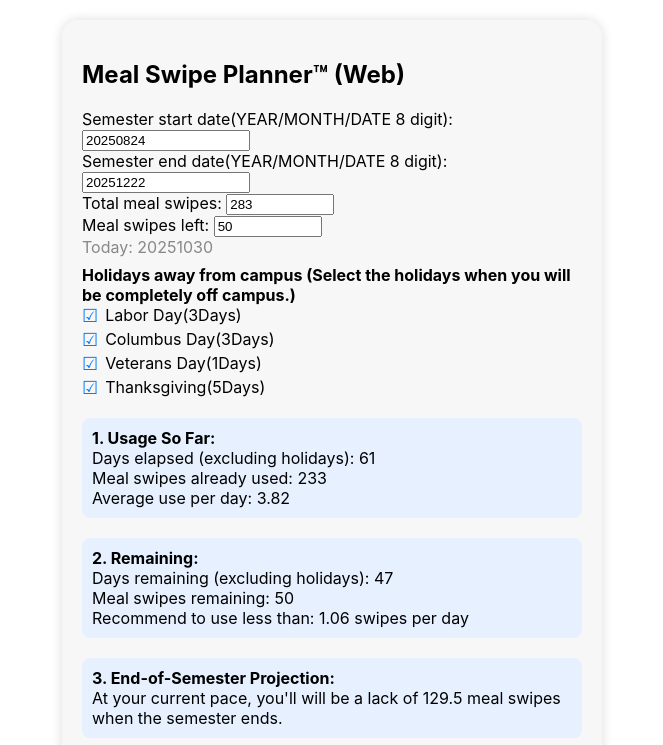
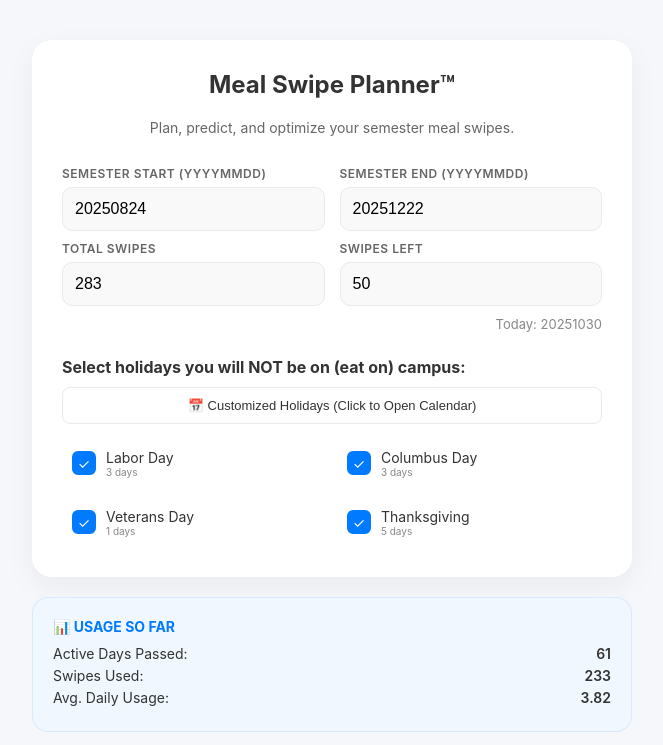
Before and after one commit to tzguan2023-coder/meal-swipe-planner, a React (Create React App) app: page / in a window 1280 px wide. Shown: the top 745 px of the page, without its empty margins (308-971 px from the left). Built offline with nearby package versions, Linux system fonts and the light colour scheme.

Commit message:
better ui and customized holiday button

```diff
--- a/src/App.css
+++ b/src/App.css
@@ -1,38 +1,196 @@
-.App {
-  text-align: center;
+/* App.css */
+:root {
+  --primary: #007aff;
+  --bg-color: #f5f7fa;
+  --card-bg: #ffffff;
+  --text-primary: #333333;
+  --text-secondary: #666666;
+  --border-color: #eaeaea;
+  --danger: #ff3b30;
+  --success: #34c759;
 }
 
-.App-logo {
-  height: 40vmin;
-  pointer-events: none;
+body {
+  margin: 0;
+  font-family: -apple-system, BlinkMacSystemFont, "Segoe UI", Roboto, Helvetica, Arial, sans-serif;
+  background-color: var(--bg-color);
+  color: var(--text-primary);
 }
 
-@media (prefers-reduced-motion: no-preference) {
-  .App-logo {
-    animation: App-logo-spin infinite 20s linear;
-  }
+.container {
+  max-width: 600px;
+  margin: 40px auto;
+  padding: 0 20px;
 }
 
-.App-header {
-  background-color: #282c34;
-  min-height: 100vh;
+.card {
+  background: var(--card-bg);
+  border-radius: 20px;
+  box-shadow: 0 10px 30px rgba(0, 0, 0, 0.05);
+  padding: 30px;
+  margin-bottom: 20px;
+}
+
+h2 {
+  margin-top: 0;
+  font-size: 24px;
+  text-align: center;
+  color: var(--text-primary);
+}
+
+.subtitle {
+  text-align: center;
+  color: var(--text-secondary);
+  margin-bottom: 30px;
+  font-size: 14px;
+}
+
+.input-group {
+  margin-bottom: 20px;
+}
+
+.input-row {
+  display: flex;
+  gap: 15px;
+  margin-bottom: 10px;
+}
+
+.input-field {
+  flex: 1;
   display: flex;
   flex-direction: column;
+}
+
+label {
+  font-size: 12px;
+  font-weight: 600;
+  color: var(--text-secondary);
+  margin-bottom: 6px;
+  text-transform: uppercase;
+  letter-spacing: 0.5px;
+}
+
+input {
+  padding: 12px;
+  border: 1px solid var(--border-color);
+  border-radius: 10px;
+  font-size: 16px;
+  background: #f9f9f9;
+  transition: all 0.2s;
+}
+
+input:focus {
+  outline: none;
+  border-color: var(--primary);
+  background: #fff;
+  box-shadow: 0 0 0 3px rgba(0, 122, 255, 0.1);
+}
+
+.section-title {
+  font-size: 16px;
+  font-weight: 700;
+  margin: 25px 0 15px;
+  display: flex;
+  justify-content: space-between;
+  align-items: center;
+}
+
+.holiday-list {
+  display: grid;
+  grid-template-columns: 1fr 1fr;
+  gap: 10px;
+}
+
+.holiday-item {
+  display: flex;
+  align-items: center;
+  padding: 10px;
+  border-radius: 8px;
+  cursor: pointer;
+  transition: background 0.2s;
+  user-select: none;
+}
+
+.holiday-item:hover {
+  background-color: #f0f0f0;
+}
+
+.checkbox {
+  width: 20px;
+  height: 20px;
+  border-radius: 6px;
+  border: 2px solid #ddd;
+  margin-right: 10px;
+  display: flex;
   align-items: center;
   justify-content: center;
-  font-size: calc(10px + 2vmin);
+  font-size: 14px;
   color: white;
+  transition: all 0.2s;
 }
 
-.App-link {
-  color: #61dafb;
+.holiday-item.active .checkbox {
+  background-color: var(--primary);
+  border-color: var(--primary);
 }
 
-@keyframes App-logo-spin {
-  from {
-    transform: rotate(0deg);
-  }
-  to {
-    transform: rotate(360deg);
-  }
+.summary-card {
+  background: #f0f7ff;
+  border-radius: 16px;
+  padding: 20px;
+  margin-bottom: 15px;
+  border: 1px solid rgba(0, 122, 255, 0.1);
 }
+
+.summary-card h4 {
+  margin: 0 0 10px 0;
+  color: var(--primary);
+  font-size: 14px;
+  text-transform: uppercase;
+}
+
+.stat-row {
+  display: flex;
+  justify-content: space-between;
+  margin-bottom: 5px;
+  font-size: 14px;
+}
+
+.stat-val {
+  font-weight: 600;
+}
+
+.btn {
+  padding: 8px 16px;
+  border-radius: 8px;
+  border: none;
+  cursor: pointer;
+  font-weight: 500;
+  font-size: 14px;
+  transition: opacity 0.2s;
+}
+
+.btn-primary { background: var(--primary); color: white; }
+.btn-outline { background: transparent; border: 1px solid var(--border-color); color: var(--text-primary); }
+.btn-danger { background: var(--danger); color: white; }
+.btn:hover { opacity: 0.8; }
+
+/* Calendar Modal Styles */
+.modal-overlay {
+  position: fixed; top: 0; left: 0; right: 0; bottom: 0;
+  background: rgba(0,0,0,0.5); display: flex; align-items: center; justify-content: center; z-index: 1000;
+}
+.modal-content {
+  background: white; padding: 20px; border-radius: 20px; width: 340px;
+  box-shadow: 0 20px 40px rgba(0,0,0,0.2);
+}
+.cal-header { display: flex; justify-content: space-between; align-items: center; margin-bottom: 15px; }
+.cal-grid { display: grid; grid-template-columns: repeat(7, 1fr); gap: 5px; margin-bottom: 20px; }
+.cal-cell {
+  height: 40px; display: flex; align-items: center; justify-content: center;
+  border-radius: 8px; cursor: pointer; font-size: 14px;
+}
+.cal-cell:hover:not(.empty) { background: #f0f0f0; }
+.cal-cell.selected { background: var(--primary); color: white; }
+.cal-cell.today { border: 2px solid var(--primary); }
+.cal-day-name { color: #999; font-size: 12px; font-weight: bold; text-align: center; margin-bottom: 5px;}
--- a/src/App.js
+++ b/src/App.js
@@ -1,143 +1,297 @@
+import React, { useState, useEffect, useMemo } from 'react';
 import './App.css';
 
-import React, { useState, useEffect } from 'react';
-
-// Holidays list
+// --- 配置数据 ---
 const HOLIDAYS = [
-  { label: 'Labor Day', days: 3, dates: ['20250830', '20250831', '20250901'] },
-  { label: 'Columbus Day', days: 3, dates: ['20251011', '20251012', '20251013'] },
-  { label: 'Veterans Day', days: 1, dates: ['20251111'] },
-  { label: 'Thanksgiving', days: 5, dates: ['20251126', '20251127', '20251128', '20251129', '20251130'] },
-  { label: "Presidents' Day", days: 3, dates: ['20260214', '20260215', '20260216'] },
-  { label: "Spring Recess", days: 9, dates: ['20260314','20260315','20260316','20260317','20260318','20260319','20260320','20260321','20260322'] },
-  { label: 'Memorial Day', days: 3, dates: ['20260523', '20260524', '20260525'] },
+  { label: 'Labor Day', dates: ['20250830', '20250831', '20250901'] },
+  { label: 'Columbus Day', dates: ['20251011', '20251012', '20251013'] },
+  { label: 'Veterans Day', dates: ['20251111'] },
+  { label: 'Thanksgiving', dates: ['20251126', '20251127', '20251128', '20251129', '20251130'] },
+  { label: "Presidents' Day", dates: ['20260214', '20260215', '20260216'] },
+  { label: "Spring Recess", dates: ['20260314','20260315','20260316','20260317','20260318','20260319','20260320','20260321','20260322'] },
+  { label: "Good Friday", dates: ['20260403', '20260404', '20260405'] },
+  { label: 'Memorial Day', dates: ['20260523', '20260524', '20260525'] },
 ];
 
-function parseDateInput(str) {
-  if (str.length !== 8) return null;
-  return new Date(
-    Number(str.slice(0, 4)),
-    Number(str.slice(4, 6)) - 1,
-    Number(str.slice(6, 8))
+const STORAGE_KEY = 'meal_swipe_v2_save';
+
+// --- 工具函数 ---
+const parseDateStr = (str) => {
+  if (!str || str.length !== 8) return null;
+  return new Date(Number(str.slice(0, 4)), Number(str.slice(4, 6)) - 1, Number(str.slice(6, 8)));
+};
+
+const toDateStr = (date) => {
+  return `${date.getFullYear()}${String(date.getMonth() + 1).padStart(2, '0')}${String(date.getDate()).padStart(2, '0')}`;
+};
+
+const getDaysInMonth = (year, month) => new Date(year, month + 1, 0).getDate();
+
+// --- 组件: 日历选择模态框 ---
+const CalendarModal = ({ isOpen, onClose, selectedDates, onToggleDate, onClearAll }) => {
+  const [viewDate, setViewDate] = useState(new Date());
+
+  if (!isOpen) return null;
+
+  const year = viewDate.getFullYear();
+  const month = viewDate.getMonth();
+  const daysInMonth = getDaysInMonth(year, month);
+  const firstDayOfMonth = new Date(year, month, 1).getDay();
+
+  const handlePrevMonth = () => setViewDate(new Date(year, month - 1, 1));
+  const handleNextMonth = () => setViewDate(new Date(year, month + 1, 1));
+
+  const days = [];
+  for (let i = 0; i < firstDayOfMonth; i++) {
+    days.push(<div key={`empty-${i}`} className="cal-cell empty"></div>);
+  }
+  for (let d = 1; d <= daysInMonth; d++) {
+    const currentStr = toDateStr(new Date(year, month, d));
+    const isSelected = selectedDates.includes(currentStr);
+    const isToday = currentStr === toDateStr(new Date());
+
+    days.push(
+      <div
+        key={d}
+        className={`cal-cell ${isSelected ? 'selected' : ''} ${isToday ? 'today' : ''}`}
+        onClick={() => onToggleDate(currentStr)}
+      >
+        {d}
+      </div>
+    );
+  }
+
+  const handleClear = () => {
+    if (window.confirm("Are you sure you want to remove ALL custom holidays?")) {
+      onClearAll();
+    }
+  };
+
+  const monthNames = ["Jan", "Feb", "Mar", "Apr", "May", "Jun", "Jul", "Aug", "Sep", "Oct", "Nov", "Dec"];
+
+  return (
+    <div className="modal-overlay" onClick={onClose}>
+      <div className="modal-content" onClick={e => e.stopPropagation()}>
+        <div className="cal-header">
+          <button className="btn btn-outline" onClick={handlePrevMonth}>&lt;</button>
+          <div style={{fontWeight: 'bold', fontSize: 18}}>{monthNames[month]} {year}</div>
+          <button className="btn btn-outline" onClick={handleNextMonth}>&gt;</button>
+        </div>
+
+        <div className="cal-grid">
+            {['S','M','T','W','T','F','S'].map((n, i) => (
+                <div key={i} className="cal-day-name">{n}</div>
+            ))}
+            {days}
+        </div>
+
+        <div style={{display: 'flex', justifyContent: 'space-between'}}>
+          <button className="btn btn-danger" onClick={handleClear}>Clear All</button>
+          <button className="btn btn-primary" onClick={onClose}>Done</button>
+        </div>
+        <div style={{marginTop: 10, fontSize: 12, color: '#888', textAlign: 'center'}}>
+          Selected: {selectedDates.length} days
+        </div>
+      </div>
+    </div>
   );
-}
-function isBetween(d, start, end) {
-  return d >= start && d <= end;
-}
+};
 
-const STORAGE_KEY = 'meal_swipe_local_save';
-
+// --- 主应用 ---
 function App() {
-  // Local cache
   const loadSaved = () => {
     try {
-      const saved = JSON.parse(localStorage.getItem(STORAGE_KEY));
-      return saved || {};
-    } catch {
-      return {};
+      return JSON.parse(localStorage.getItem(STORAGE_KEY)) || {};
+    } catch { return {}; }
+  };
+
+  const saved = loadSaved();
+  const [startDate, setStartDate] = useState(saved.startDate || '20250824');
+  const [endDate, setEndDate] = useState(saved.endDate || '20251222');
+  const [totalMeal, setTotalMeal] = useState(saved.totalMeal || '283');
+  const [remainMeal, setRemainMeal] = useState(saved.remainMeal || '50');
+  const [selectedHolidays, setSelectedHolidays] = useState(saved.selectedHolidays || HOLIDAYS.map(h => h.label));
+  const [customDates, setCustomDates] = useState(saved.customDates || []);
+
+  const [isCalOpen, setIsCalOpen] = useState(false);
+
+  useEffect(() => {
+    localStorage.setItem(STORAGE_KEY, JSON.stringify({
+      startDate, endDate, totalMeal, remainMeal, selectedHolidays, customDates
+    }));
+  }, [startDate, endDate, totalMeal, remainMeal, selectedHolidays, customDates]);
+
+  // 计算逻辑
+  const stats = useMemo(() => {
+    const todayObj = new Date();
+    todayObj.setHours(0,0,0,0);
+    const todayStr = toDateStr(todayObj); // 获取今天的字符串
+
+    const startObj = parseDateStr(startDate);
+    const endObj = parseDateStr(endDate);
+
+    if (!startObj || !endObj) return null;
+
+    const allSkipDates = new Set();
+    HOLIDAYS.forEach(h => {
+      if (selectedHolidays.includes(h.label)) {
+        h.dates.forEach(d => allSkipDates.add(d));
+      }
+    });
+    customDates.forEach(d => allSkipDates.add(d));
+
+    let usedDays = 0;
+    let remainDays = 0;
+
+    const cursor = new Date(startObj);
+    while (cursor <= endObj) {
+      const cursorStr = toDateStr(cursor);
+
+      if (!allSkipDates.has(cursorStr)) {
+        if (cursor < todayObj) {
+            usedDays++;
+        } else {
+            remainDays++;
+        }
+      }
+      cursor.setDate(cursor.getDate() + 1);
     }
-  };
-  // 状态变量（带本地持久化）
-  const [startDate, setStartDate] = useState(loadSaved().startDate || '20250824');
-  const [endDate, setEndDate] = useState(loadSaved().endDate || '20251222');
-  const [totalMeal, setTotalMeal] = useState(loadSaved().totalMeal || '283');
-  const [remainMeal, setRemainMeal] = useState(loadSaved().remainMeal || '50');
-  const [selected, setSelected] = useState(loadSaved().selected || HOLIDAYS.map(h => h.label));
 
-  // 自动保存
-  useEffect(() => {
-    localStorage.setItem(STORAGE_KEY, JSON.stringify({ startDate, endDate, totalMeal, remainMeal, selected }));
-  }, [startDate, endDate, totalMeal, remainMeal, selected]);
+    const usedMealVal = parseInt(totalMeal || 0) - parseInt(remainMeal || 0);
+    const avgUsed = usedDays > 0 ? (usedMealVal / usedDays).toFixed(2) : '--';
+    const avgRemain = remainDays > 0 ? (parseInt(remainMeal || 0) / remainDays).toFixed(2) : '--';
+    const futureLeft = remainDays > 0
+      ? (parseInt(remainMeal || 0) - (usedDays > 0 ? (usedMealVal / usedDays) : 0) * remainDays).toFixed(1)
+      : '--';
 
-  // Today's date
-  const now = new Date();
-  const todayStr = `${now.getFullYear()}${String(now.getMonth() + 1).padStart(2, '0')}${String(now.getDate()).padStart(2, '0')}`;
-
-  // Holidays within the school year
-  const availableHolidays = HOLIDAYS.filter(h =>
-    h.dates.some(d => isBetween(d, startDate, endDate))
-  );
-
-  let usedHolidayDays = 0;
-  let remainHolidayDays = 0;
-  availableHolidays.forEach(h => {
-    if (!selected.includes(h.label)) return;
-    h.dates.forEach(d => {
-      if (d < todayStr) usedHolidayDays += 1;
-      else if (d >= todayStr && d <= endDate) remainHolidayDays += 1;
-    });
-  });
-
-  const start = parseDateInput(startDate);
-  const end = parseDateInput(endDate);
-  const today = parseDateInput(todayStr);
-
-  let usedDays = 0, remainDays = 0;
-  if (start && end && today) {
-    usedDays = Math.max(0, Math.ceil((today.getTime() - start.getTime()) / (1000 * 3600 * 24))) - usedHolidayDays;
-    remainDays = Math.max(0, Math.ceil((end.getTime() - today.getTime()) / (1000 * 3600 * 24))) - remainHolidayDays;
-  }
-
-  const usedMeal = parseInt(totalMeal) - parseInt(remainMeal);
-  const avgUsed = usedDays > 0 ? (usedMeal / usedDays).toFixed(2) : '--';
-  const avgRemain = remainDays > 0 ? (parseInt(remainMeal) / remainDays).toFixed(2) : '--';
-  const futureLeft = remainDays > 0 ? (parseInt(remainMeal) - Number(avgUsed) * remainDays).toFixed(1) : '--';
+    return { usedDays, remainDays, usedMeal: usedMealVal, avgUsed, avgRemain, futureLeft, todayStr };
+  }, [startDate, endDate, totalMeal, remainMeal, selectedHolidays, customDates]);
 
   const toggleHoliday = (label) => {
-    setSelected(selected.includes(label)
-      ? selected.filter(l => l !== label)
-      : [...selected, label]
+    setSelectedHolidays(prev =>
+      prev.includes(label) ? prev.filter(l => l !== label) : [...prev, label]
     );
   };
 
+  const toggleCustomDate = (dateStr) => {
+    setCustomDates(prev =>
+      prev.includes(dateStr) ? prev.filter(d => d !== dateStr) : [...prev, dateStr]
+    );
+  };
+
+  const visibleHolidays = HOLIDAYS.filter(h =>
+    h.dates.some(d => d >= startDate && d <= endDate)
+  );
+
   return (
-    <div style={{ maxWidth: 500, margin: "20px auto", padding: 20, background: "#f7f7f7", borderRadius: 16, boxShadow: "0 0 12px #ddd" }}>
-      <h2>Meal Swipe Planner™ (Web) </h2>
-      <label>Semester start date(YEAR/MONTH/DATE 8 digit): </label>
-      <input value={startDate} onChange={e => setStartDate(e.target.value)} placeholder="20250824" maxLength={8} style={{ width: 160 }} /><br />
-      <label>Semester end date(YEAR/MONTH/DATE 8 digit): </label>
-      <input value={endDate} onChange={e => setEndDate(e.target.value)} placeholder="20251222" maxLength={8} style={{ width: 160 }} /><br />
-      <label>Total meal swipes: </label>
-      <input value={totalMeal} onChange={e => setTotalMeal(e.target.value)} style={{ width: 100 }} /><br />
-      <label>Meal swipes left: </label>
-      <input value={remainMeal} onChange={e => setRemainMeal(e.target.value)} style={{ width: 100 }} /><br />
-      <div style={{ color: '#888', marginBottom: 8 }}>Today: {todayStr}</div>
+    <div className="container">
+      <div className="card">
+        <h2>Meal Swipe Planner™</h2>
+        <div className="subtitle">Plan, predict, and optimize your semester meal swipes.</div>
 
-      <b>Holidays away from campus (Select the holidays when you will be completely off campus.)</b>
-      <div>
-        {availableHolidays.map(h =>
-          <div key={h.label} style={{ display: "flex", alignItems: "center", marginBottom: 3 }}>
-            <span
-              onClick={() => toggleHoliday(h.label)}
-              style={{ cursor: "pointer", fontSize: 18, color: selected.includes(h.label) ? "#007aff" : "#999" }}>
-              {selected.includes(h.label) ? "☑" : "☐"}
-            </span>
-            <span style={{ marginLeft: 7 }}>{h.label}({h.days}Days)</span>
-          </div>
-        )}
+        {/* 输入区域 */}
+        <div className="input-group">
+            <div className="input-row">
+                <div className="input-field">
+                    <label>Semester Start (YYYYMMDD)</label>
+                    <input value={startDate} onChange={e => setStartDate(e.target.value)} maxLength={8} placeholder="20250824" />
+                </div>
+                <div className="input-field">
+                    <label>Semester End (YYYYMMDD)</label>
+                    <input value={endDate} onChange={e => setEndDate(e.target.value)} maxLength={8} placeholder="20251222" />
+                </div>
+            </div>
+            <div className="input-row">
+                <div className="input-field">
+                    <label>Total Swipes</label>
+                    <input value={totalMeal} onChange={e => setTotalMeal(e.target.value)} type="number" />
+                </div>
+                <div className="input-field">
+                    <label>Swipes Left</label>
+                    <input value={remainMeal} onChange={e => setRemainMeal(e.target.value)} type="number" />
+                </div>
+            </div>
+
+            {/* 【恢复功能】显示 Today's Date */}
+            <div style={{textAlign: 'right', color: '#888', fontSize: 13, marginTop: 5}}>
+                Today: {stats ? stats.todayStr : toDateStr(new Date())}
+            </div>
+        </div>
+
+        {/* 假期选择区域 */}
+        {/* 【恢复功能】保留了原本的长文本提示 */}
+        <div className="section-title" style={{display:'block', marginBottom: 15}}>
+            <div style={{marginBottom: 10, color: '#333'}}>
+                Select holidays you will NOT be on (eat on) campus:
+            </div>
+            {/* 这里的自定义按钮放在文字下方 */}
+            <button className="btn btn-outline" style={{width: '100%', fontSize: 13, padding: 10}} onClick={() => setIsCalOpen(true)}>
+                📅 Customized Holidays (Click to Open Calendar)
+                {customDates.length > 0 && <span style={{marginLeft: 5, color: '#007aff'}}>• {customDates.length} days added</span>}
+            </button>
+        </div>
+
+        <div className="holiday-list">
+          {visibleHolidays.map(h => (
+            <div
+                key={h.label}
+                className={`holiday-item ${selectedHolidays.includes(h.label) ? 'active' : ''}`}
+                onClick={() => toggleHoliday(h.label)}
+            >
+              <div className="checkbox">✓</div>
+              <div style={{fontSize: 14}}>
+                  <div>{h.label}</div>
+                  <div style={{fontSize: 10, color: '#888'}}>{h.dates.length} days</div>
+              </div>
+            </div>
+          ))}
+        </div>
       </div>
 
-      <div style={{ margin: "20px 0", background: "#e6f0ff", borderRadius: 8, padding: 10 }}>
-        <b>1. Usage So Far: </b><br />
-        Days elapsed (excluding holidays): {usedDays}<br />
-        Meal swipes already used: {usedMeal}<br />
-        Average use per day: {avgUsed}
+      {/* 统计卡片区域 */}
+      {stats && (
+        <>
+            <div className="summary-card">
+                <h4>📊 Usage So Far</h4>
+                <div className="stat-row"><span>Active Days Passed:</span> <span className="stat-val">{stats.usedDays}</span></div>
+                <div className="stat-row"><span>Swipes Used:</span> <span className="stat-val">{stats.usedMeal}</span></div>
+                <div className="stat-row"><span>Avg. Daily Usage:</span> <span className="stat-val">{stats.avgUsed}</span></div>
+            </div>
+
+            <div className="summary-card" style={{background: '#e6fffa', borderColor: 'rgba(52, 199, 89, 0.2)'}}>
+                <h4 style={{color: '#00a345'}}>🚀 Remaining Plan</h4>
+                <div className="stat-row"><span>Active Days Left:</span> <span className="stat-val">{stats.remainDays}</span></div>
+                <div className="stat-row"><span>Swipes Left:</span> <span className="stat-val">{remainMeal}</span></div>
+                <div style={{marginTop: 10, padding: 10, background: 'white', borderRadius: 8, textAlign: 'center'}}>
+                    <div style={{fontSize: 12, color: '#666'}}>Recommended Limit</div>
+                    <div style={{fontSize: 24, fontWeight: 'bold', color: '#00a345'}}>{stats.avgRemain} <span style={{fontSize: 14}}>swipes/day</span></div>
+                </div>
+            </div>
+
+            <div className="summary-card" style={{background: '#fff0f0', borderColor: 'rgba(255, 59, 48, 0.2)'}}>
+                <h4 style={{color: '#ff3b30'}}>🔮 Projection</h4>
+                <div style={{fontSize: 14, lineHeight: 1.5}}>
+                    {stats.futureLeft !== '--' && (
+                         Number(stats.futureLeft) > 0
+                            ? <span>🎉 You will have <b style={{color: '#34c759'}}>{Math.abs(Number(stats.futureLeft))}</b> extra swipes.</span>
+                            : <span>⚠️ You will be short by <b style={{color: '#ff3b30'}}>{Math.abs(Number(stats.futureLeft))}</b> swipes.</span>
+                    )}
+                </div>
+            </div>
+        </>
+      )}
+
+      <div style={{textAlign: 'center', fontSize: 12, color: '#ccc', marginTop: 30}}>
+        © 2026 Tim Guan — Meal Swipe Planner™
       </div>
-      <div style={{ margin: "20px 0", background: "#e6f0ff", borderRadius: 8, padding: 10 }}>
-        <b>2. Remaining: </b><br />
-        Days remaining (excluding holidays): {remainDays}<br />
-        Meal swipes remaining: {remainMeal}<br />
-        Recommend to use less than: {avgRemain} swipes per day
-      </div>
-      <div style={{ margin: "20px 0", background: "#e6f0ff", borderRadius: 8, padding: 10 }}>
-        <b>3. End-of-Semester Projection: </b><br />
-        {futureLeft !== '--' &&
-          <>At your current pace, you'll
-            {Number(futureLeft) > 0 ? ' will leave unused ' : ' will be a lack of '}
-            {Math.abs(Number(futureLeft))} meal swipes when the semester ends.</>
-        }
-      </div>
-      <div style={{ color: "#ccc", fontSize: 12, textAlign: "right" }}>© 2025 Tim Guan — Meal Swipe Planner™ / <a href="https://github.com/" style={{color:'#aac'}}>GitHub</a></div>
+
+      <CalendarModal
+        isOpen={isCalOpen}
+        onClose={() => setIsCalOpen(false)}
+        selectedDates={customDates}
+        onToggleDate={toggleCustomDate}
+        onClearAll={() => setCustomDates([])}
+      />
     </div>
   );
 }
```
